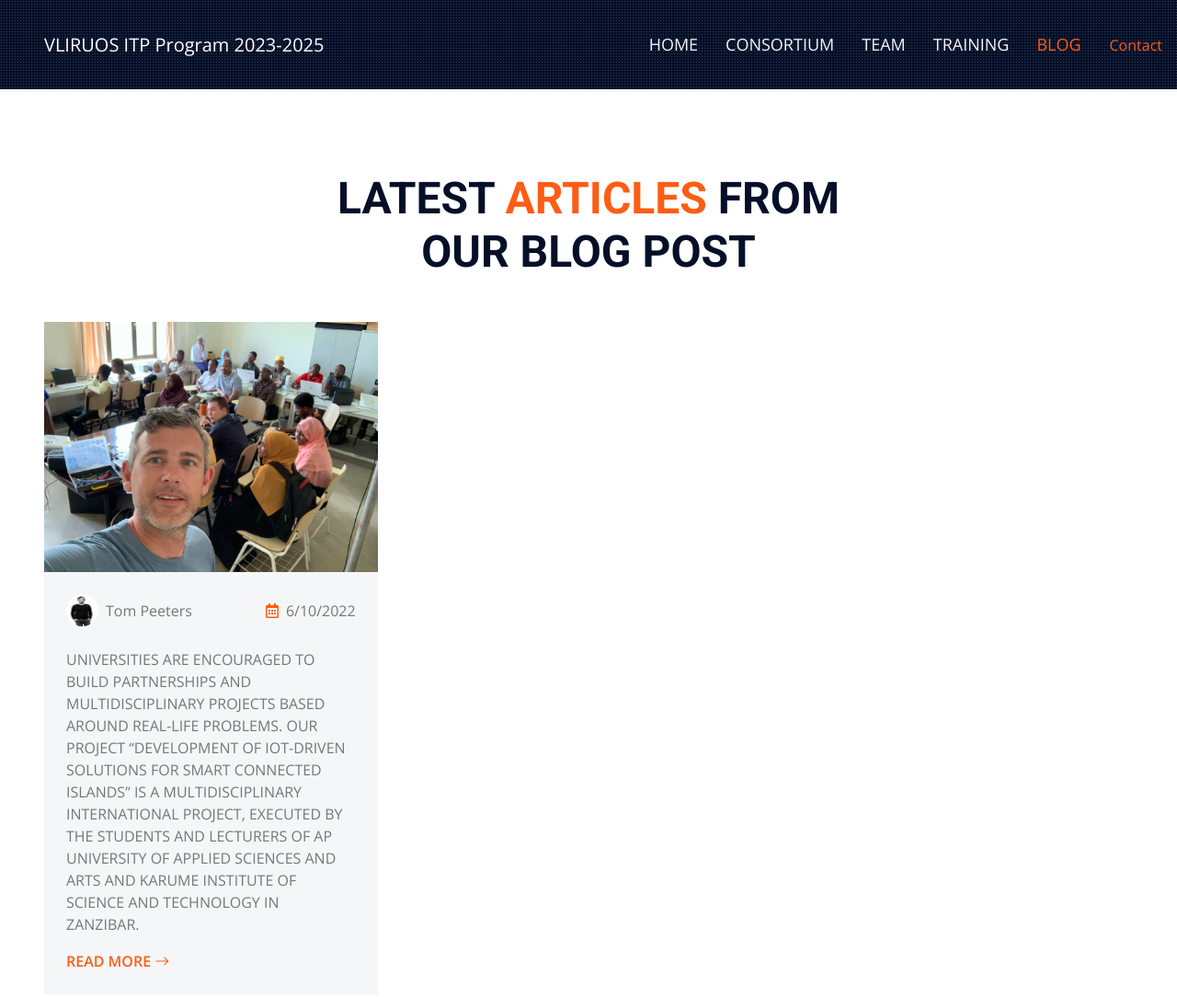
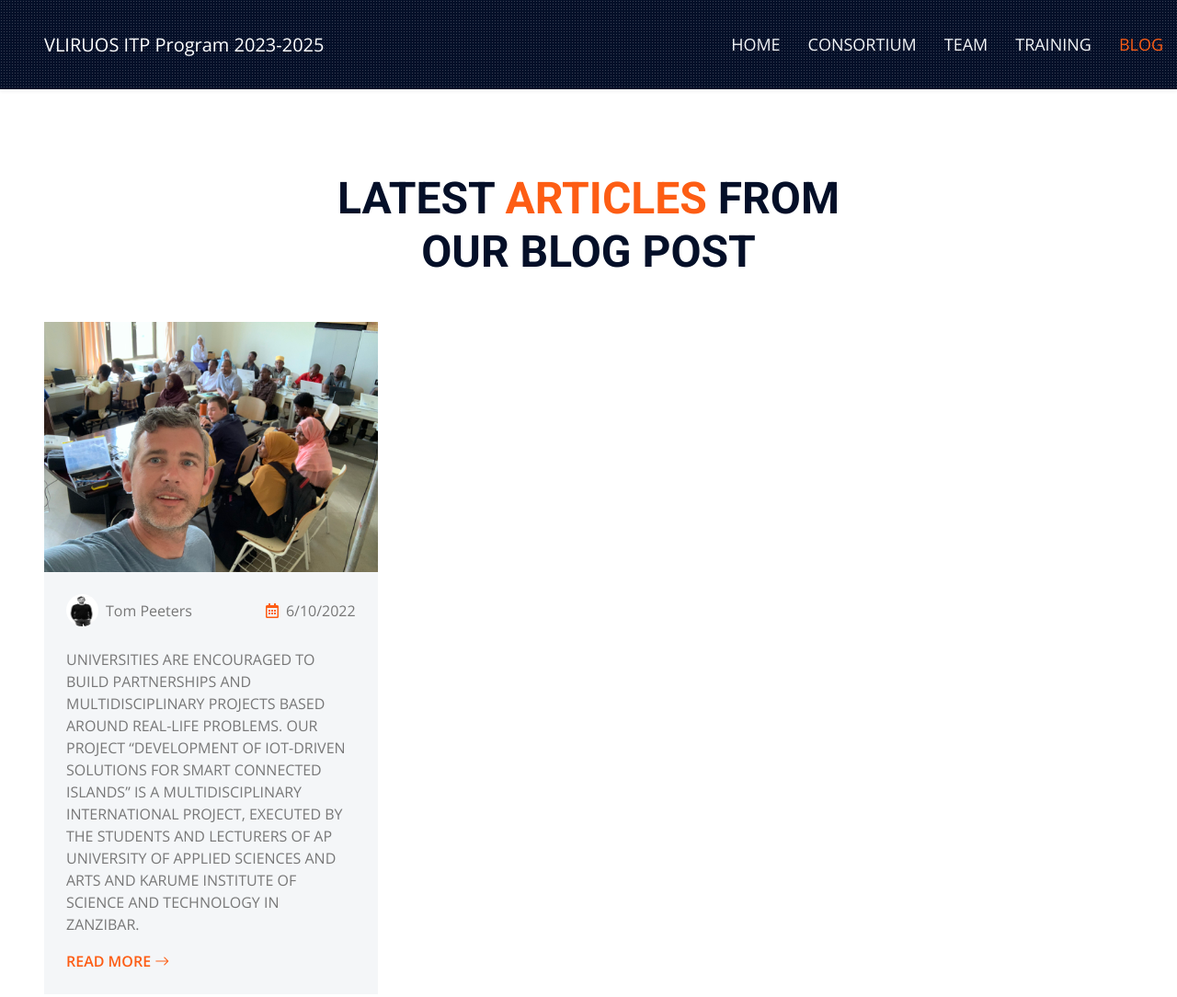
Before and after one commit to tomptrs/web-kist, a plain HTML site: page blog.html in a window 1280 px wide. Shown: the top 1084 px of the page at 92% size. Drawn offline with nearby package versions, Linux system fonts and the light colour scheme.

Commit message:
delete contact

```diff
--- a/blog.html
+++ b/blog.html
@@ -107,7 +107,7 @@
                 <a href="blog.html" class="dropdown-item">Blog Grid</a>
               </div>-->
             </div>
-            <a href="contact.html" class="nav-item nav-link">Contact</a>
+
             <!-- <a
               href=""
               class="nav-item nav-link bg-primary text-white px-5 ms-3 d-none d-lg-block"
```
Also changed, not shown: index.html (+1 -1 lines), team.html (+1 -1 lines).
